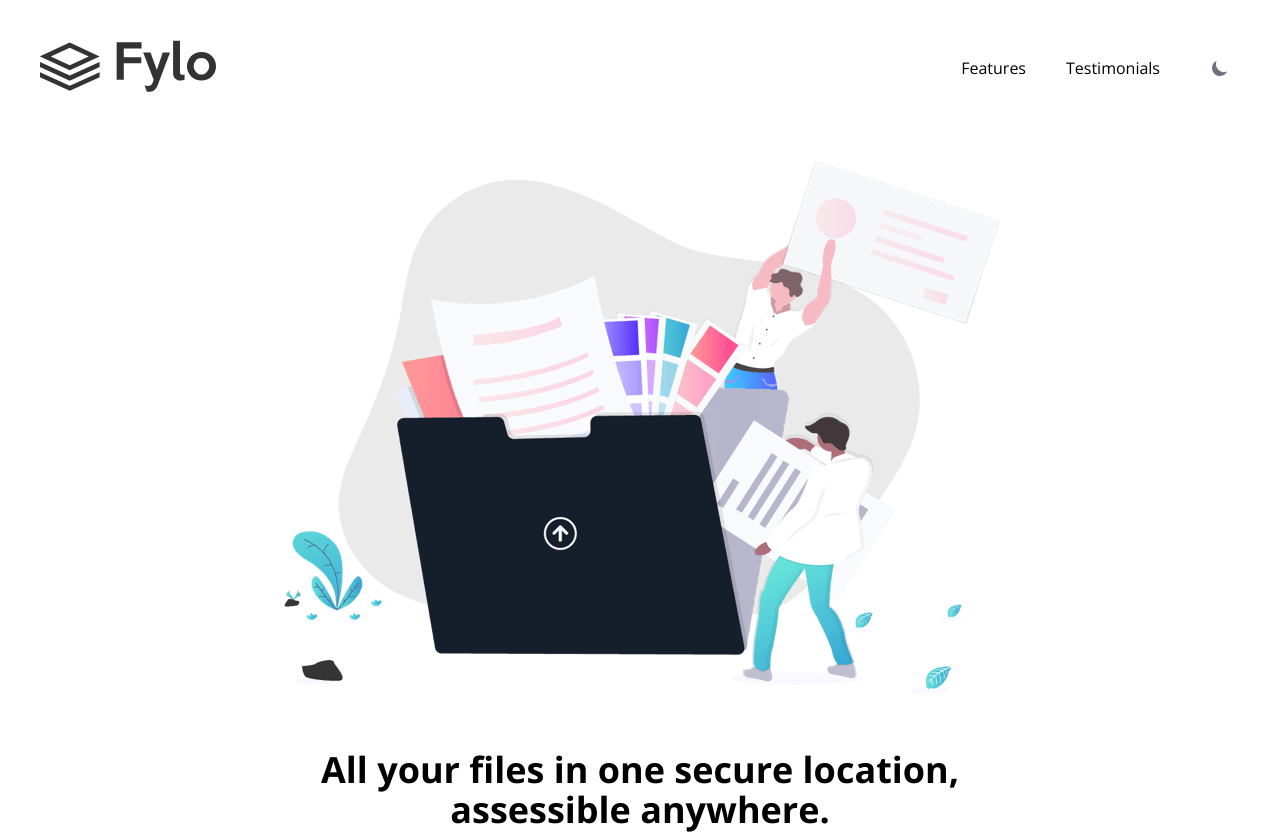
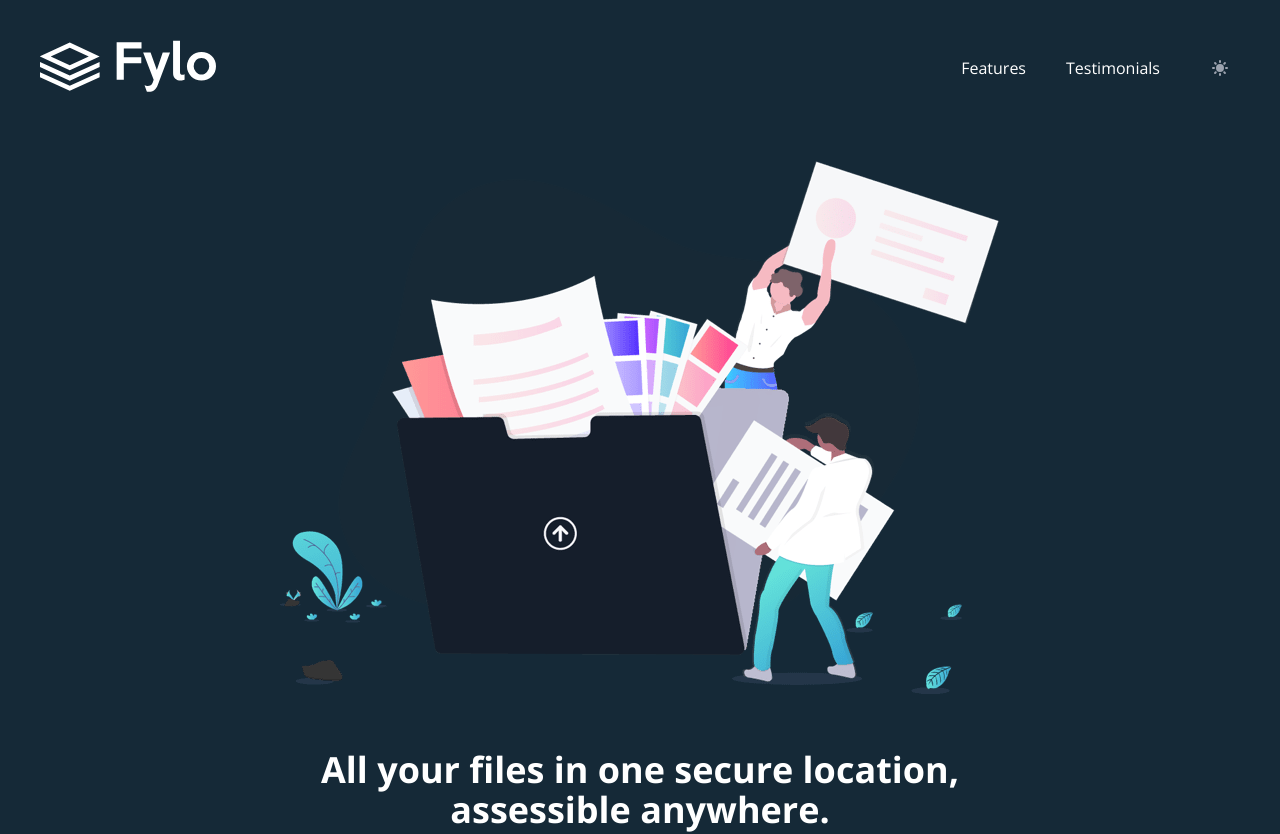
Before and after one commit to lucas-bresson/portfolio, a Next.js app: page /fylo in a window 1280 px wide. Shown: the top 834 px of the page. Built offline with nearby package versions, Linux system fonts and the light colour scheme.

Commit message:
fylo - fix dark mode

```diff
--- a/src/app/fylo/components/Header.tsx
+++ b/src/app/fylo/components/Header.tsx
@@ -1,4 +1,8 @@
+import { useTheme } from 'next-themes';
+
 export default function Header() {
+  const { theme, setTheme } = useTheme();
+
   return (
     <header className="container mx-auto h-40 px-6 text-center md:h-20">
       <div className="left-10 top-10 mx-auto h-20 w-48 bg-logo-light-mode bg-no-repeat md:absolute md:mx-0 dark:bg-logo-dark-mode" />
@@ -11,7 +15,7 @@ export default function Header() {
         </a>
         <button
           className="rounded-lg p-2.5 text-sm text-gray-500 hover:bg-gray-100 focus:outline-none focus:ring-4 focus:ring-gray-200 dark:text-gray-400 dark:hover:bg-gray-700 dark:focus:ring-gray-700"
-          onClick={() => {}}
+          onClick={() => setTheme(theme === 'light' ? 'dark' : 'light')}
         >
           <svg
             id="theme-toggle-dark-icon"
--- a/src/app/fylo/page.tsx
+++ b/src/app/fylo/page.tsx
@@ -8,8 +8,18 @@ import TestimonialsSection from './components/TestimonialsSection';
 import EarlyAccessSection from './components/EarlyAccessSection';
 import Footer from './components/Footer';
 import FeaturesSection from './components/FeaturesSection';
+import { useEffect } from 'react';
+import { useTheme } from 'next-themes';
 
 export default function Page() {
+  const { setTheme } = useTheme();
+
+  useEffect(() => {
+    setTheme('dark');
+
+    return () => setTheme('light');
+  }, []);
+
   return (
     <div className={`dark:bg-darkBlue dark:text-white ${openSans.className}`}>
       <Header />
--- a/src/app/layout.tsx
+++ b/src/app/layout.tsx
@@ -1,6 +1,7 @@
 import type { Metadata } from 'next';
 import { Inter } from 'next/font/google';
 import './globals.css';
+import { ThemeProvider } from 'next-themes';
 import React from 'react';
 
 const inter = Inter({ subsets: ['latin'] });
@@ -17,7 +18,9 @@ export default function RootLayout({
 }>) {
   return (
     <html lang="en" className="scroll-smooth">
-      <body className={inter.className}>{children}</body>
+      <body className={inter.className}>
+        <ThemeProvider attribute="class">{children}</ThemeProvider>
+      </body>
     </html>
   );
 }
--- a/src/app/page.tsx
+++ b/src/app/page.tsx
@@ -1,7 +1,7 @@
 'use client';
 
 import Link from 'next/link';
-import { useState } from 'react';
+import { useEffect, useState } from 'react';
 import bookmark from '/public/home/bookmark.png';
 import clipboard from '/public/home/clipboard.png';
 import shortly from '/public/home/shortly.png';
@@ -21,6 +21,7 @@ import memoryGameThumbnail from '/public/home/memory-game-thumbnail.png';
 import pomodoroThumbnail from '/public/home/pomodoro-thumbnail.png';
 import multiStepFormThumbnail from '/public/home/multi-step-form-thumbnail.png';
 import Carousel from './ui/components/Carousel';
+import { useTheme } from 'next-themes';
 
 const LANDINGS_PAGES = [
   {
@@ -84,6 +85,11 @@ const APPLICATIONS = [
 
 export default function Page() {
   const [switchOn, setSwitchOn] = useState(false);
+  const { setTheme } = useTheme();
+
+  useEffect(() => {
+    setTheme('light');
+  }, []);
 
   return (
     <div className={`h-screen bg-gradient-to-b from-color1 to-color2`}>
--- a/tailwind.config.ts
+++ b/tailwind.config.ts
@@ -6,6 +6,7 @@ const config: Config = {
     './src/components/**/*.{js,ts,jsx,tsx,mdx}',
     './src/app/**/*.{js,ts,jsx,tsx,mdx}',
   ],
+  darkMode: 'class',
   theme: {
     extend: {
       screens: {
```
